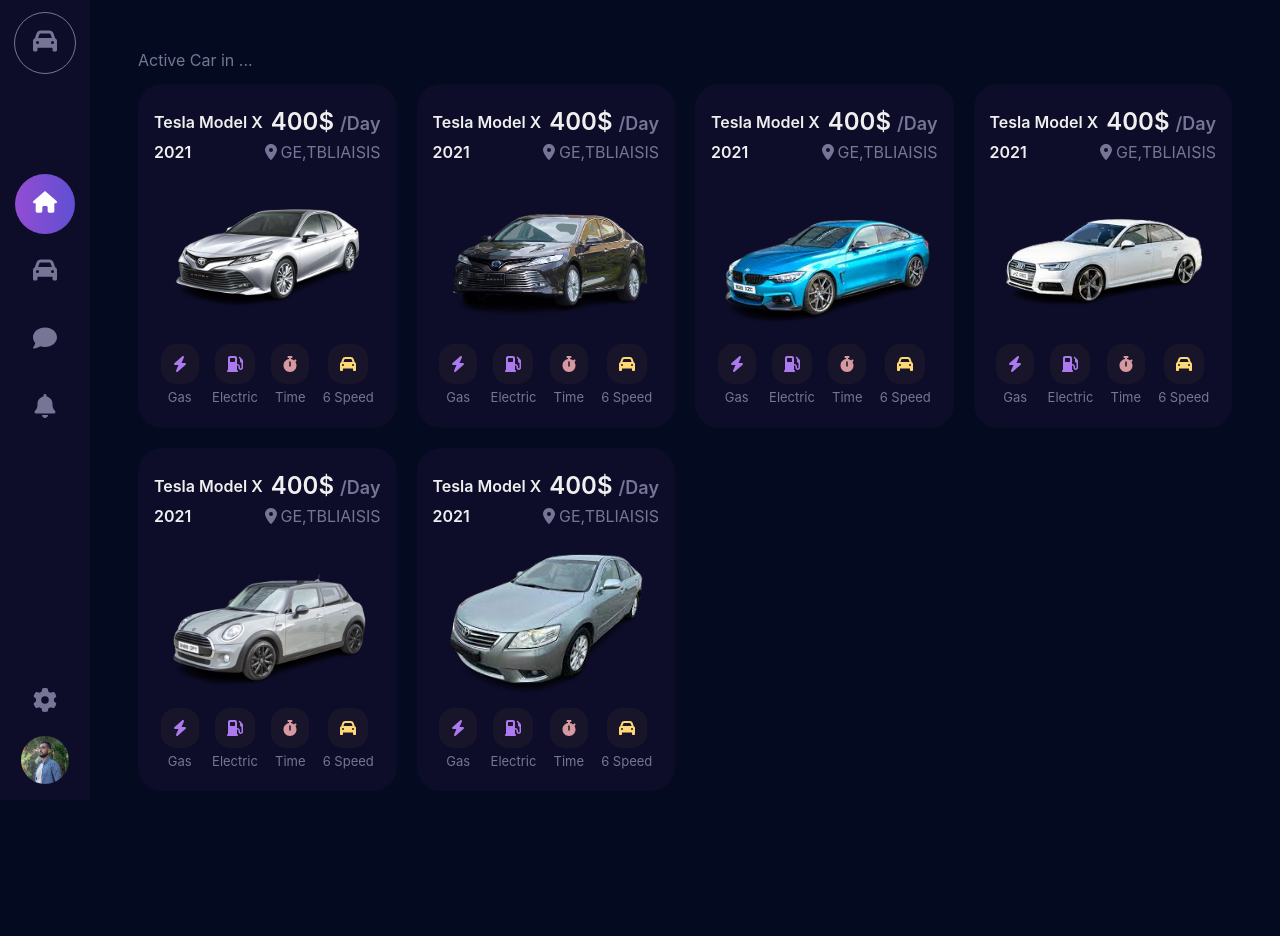
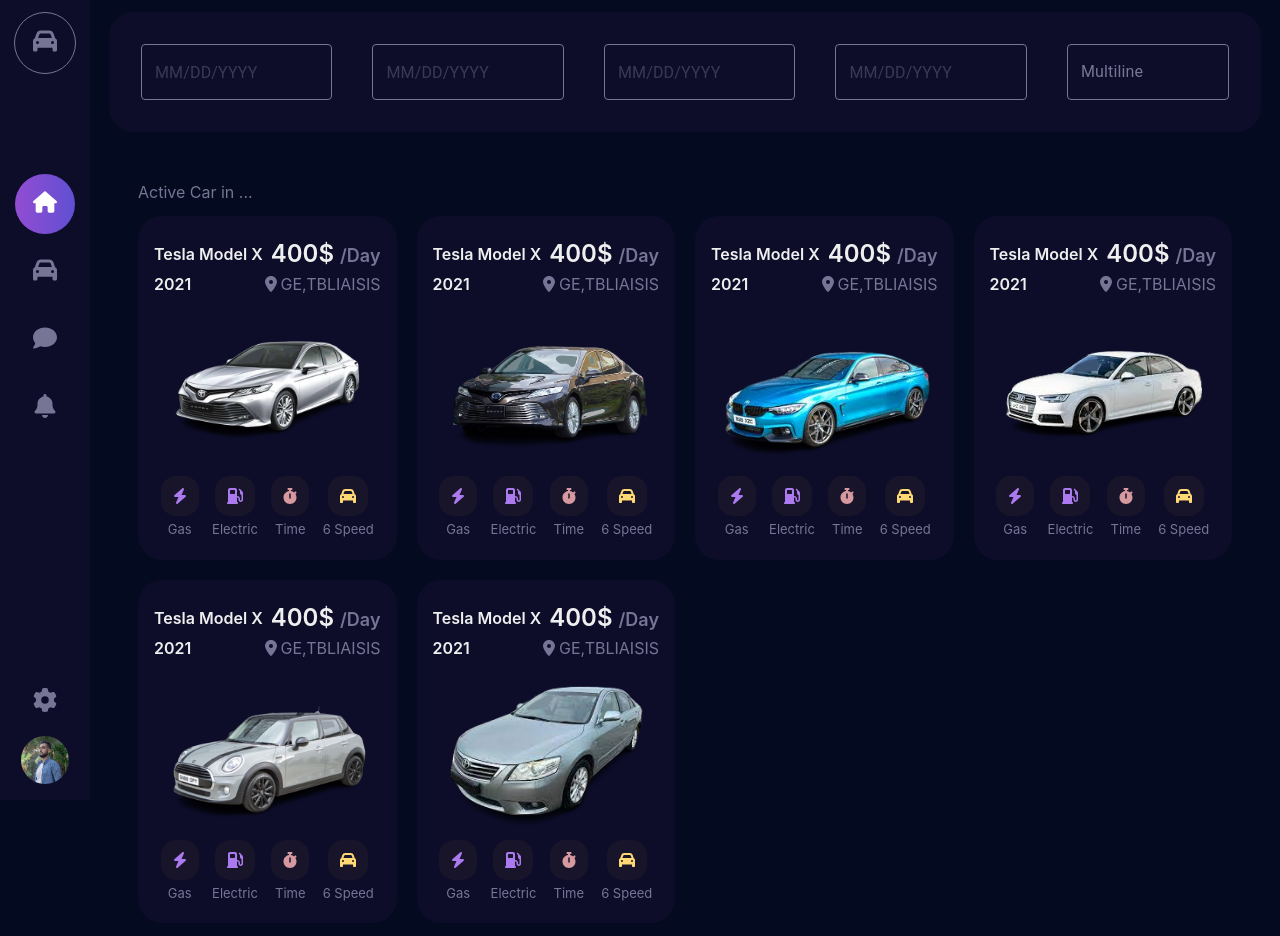
Before and after one commit to monireamini/uliss-interview, a React (Create React App) app: page / in a window 1280 px wide. Shown: the top 936 px of the page. Before the commit the page ends 839 px from the top, so only its background shows below. Built offline with nearby package versions, Linux system fonts and the light colour scheme.

Commit message:
create search component with date and timer materials UI

```diff
--- a/src/App.js
+++ b/src/App.js
@@ -1,6 +1,7 @@
 import './App.css';
 import Sidebar from "./components/sidebar/sidebar";
 import Card from "./components/card/card";
+import Search from "./components/search/search";
 
 function App() {
 
@@ -8,6 +9,7 @@ function App() {
       <>
         <Sidebar/>
         <div className="width-sidebar">
+            <Search/>
           <Card/>
         </div>
       </>
--- a/src/assets/styles/style.css
+++ b/src/assets/styles/style.css
@@ -116,3 +116,11 @@ body{
 .font-bold{
     font-weight: 600;
 }
+
+input::placeholder{
+    color: #767595 !important;
+}
+
+.MuiButtonBase-root{
+    color: #efefef !important;
+}
--- /dev/null
+++ b/src/components/MyDatePicker.jsx
@@ -0,0 +1,14 @@
+import {LocalizationProvider} from "@mui/x-date-pickers/LocalizationProvider";
+import {AdapterDayjs} from "@mui/x-date-pickers/AdapterDayjs";
+import {DatePicker} from "@mui/x-date-pickers/DatePicker";
+import * as React from "react";
+
+export default function MyDatePicker() {
+    return (
+        <LocalizationProvider dateAdapter={AdapterDayjs}>
+            <DatePicker sx={{'& .MuiOutlinedInput-root': {'& fieldset': {borderColor: '#767595'}}}}
+                        color="primary"
+            />
+        </LocalizationProvider>
+    );
+}
--- /dev/null
+++ b/src/components/MyTextField.jsx
@@ -0,0 +1,18 @@
+import * as React from 'react';
+import {TextField} from "@mui/material";
+
+export default function MyTextField() {
+    return (
+        <TextField
+            sx={{ '& .MuiOutlinedInput-root': { '& fieldset': { borderColor: '#767595' } } }}
+            color="primary"
+            id="outlined-multiline-flexible"
+            label="Multiline"
+            InputLabelProps={{
+                style: { color: '#767595' }
+            }}
+            multiline
+            maxRows={4}
+        />
+    );
+}
--- /dev/null
+++ b/src/components/search/search.jsx
@@ -0,0 +1,18 @@
+import MyDatePicker from "../MyDatePicker";
+import MyTextField from "../MyTextField";
+
+export default function Search() {
+
+    return (
+        <>
+            <div className="flex mx-auto max-w-6xl py-8 px-8 primary-background-color rounded-3xl mt-3 gap-10">
+                <MyDatePicker/>
+                <MyDatePicker/>
+                <MyDatePicker/>
+                <MyDatePicker/>
+                <MyTextField/>
+
+            </div>
+        </>
+    );
+}
```
Also changed, not shown: package.json (+8 -0 lines), 1 other file (tests, documents, lock files or other folders).
